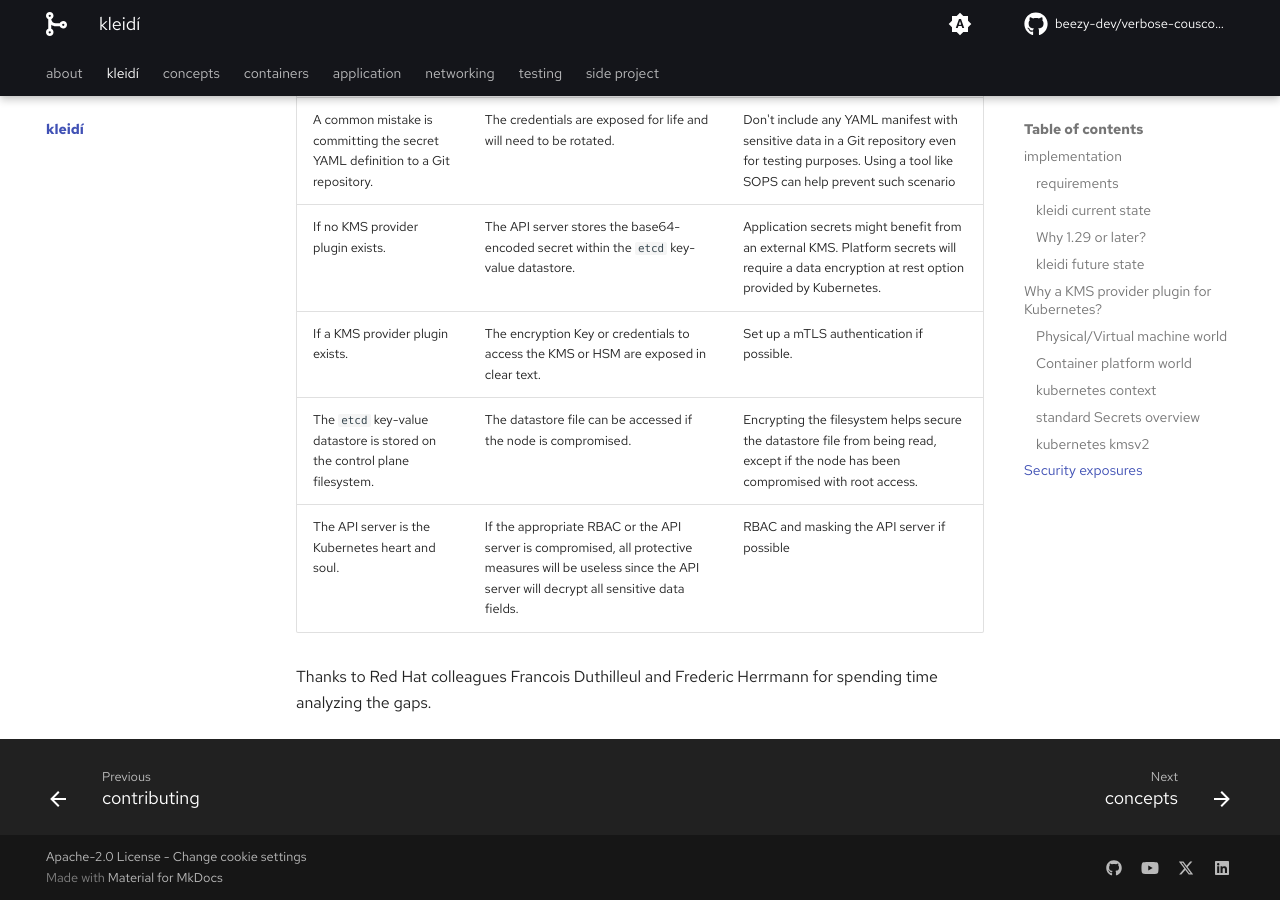
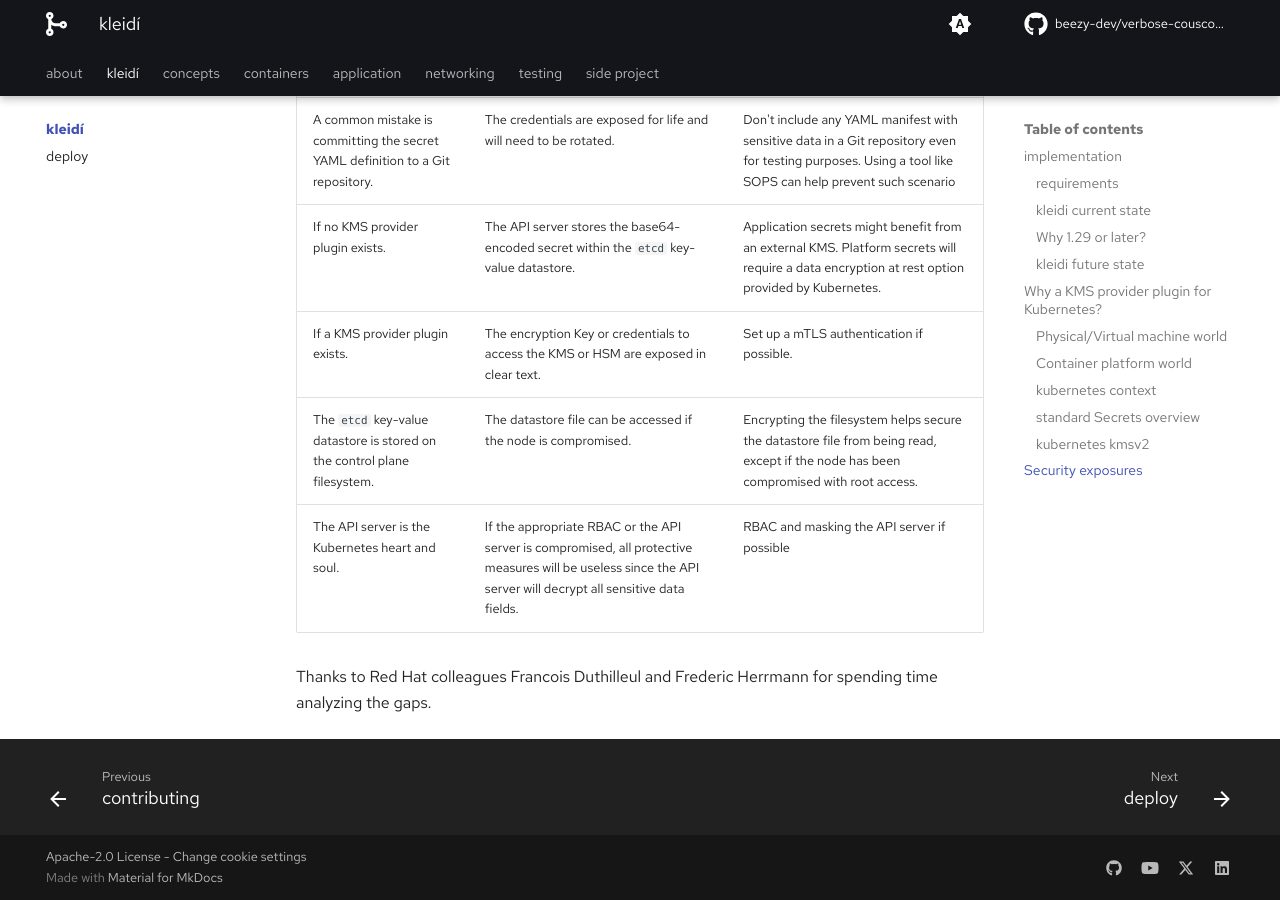
Before and after one commit to beezy-dev/verbose-couscous, an MkDocs documentation site: the page built from docs/kleidi/index.md, in a window 1280 px wide and 900 px high, scrolled down 4963 px. Built offline with MkDocs 1.6.1 and Material for MkDocs 9.7.7, drawn with Linux system fonts in a browser that asks for light colours; some web fonts are replaced; comment, search, counter and statistics services are not loaded.

Commit message:
Update mkdocs.yml

```diff
--- a/mkdocs.yml
+++ b/mkdocs.yml
@@ -112,6 +112,7 @@ nav:
     - contributing: contribute.md
   - kleidí:
     - kleidi/index.md
+    - deploy: kleidi/deploy.md
   - concepts: concepts.md
   - containers:
     - kubernetes/index.md
```
